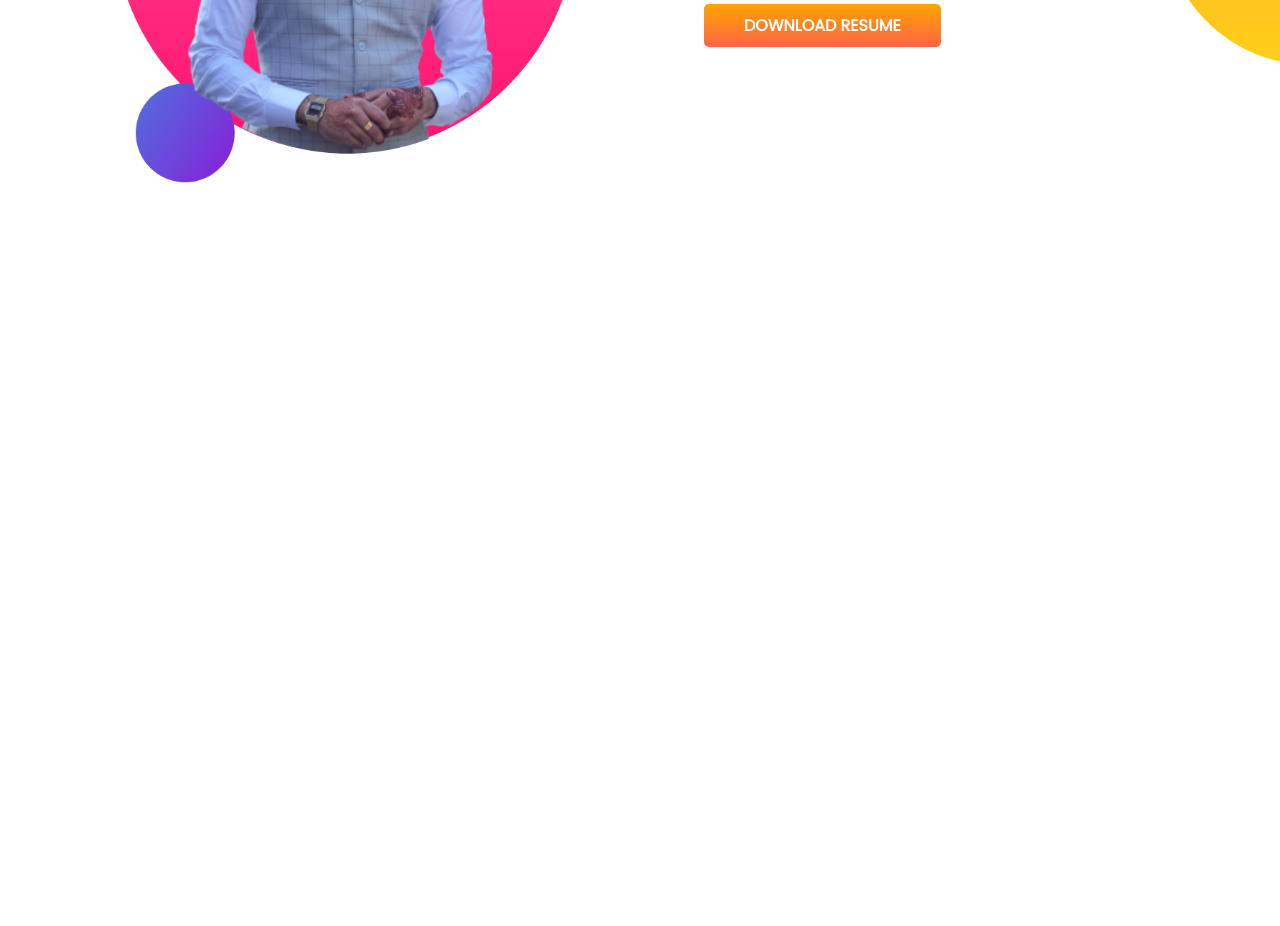
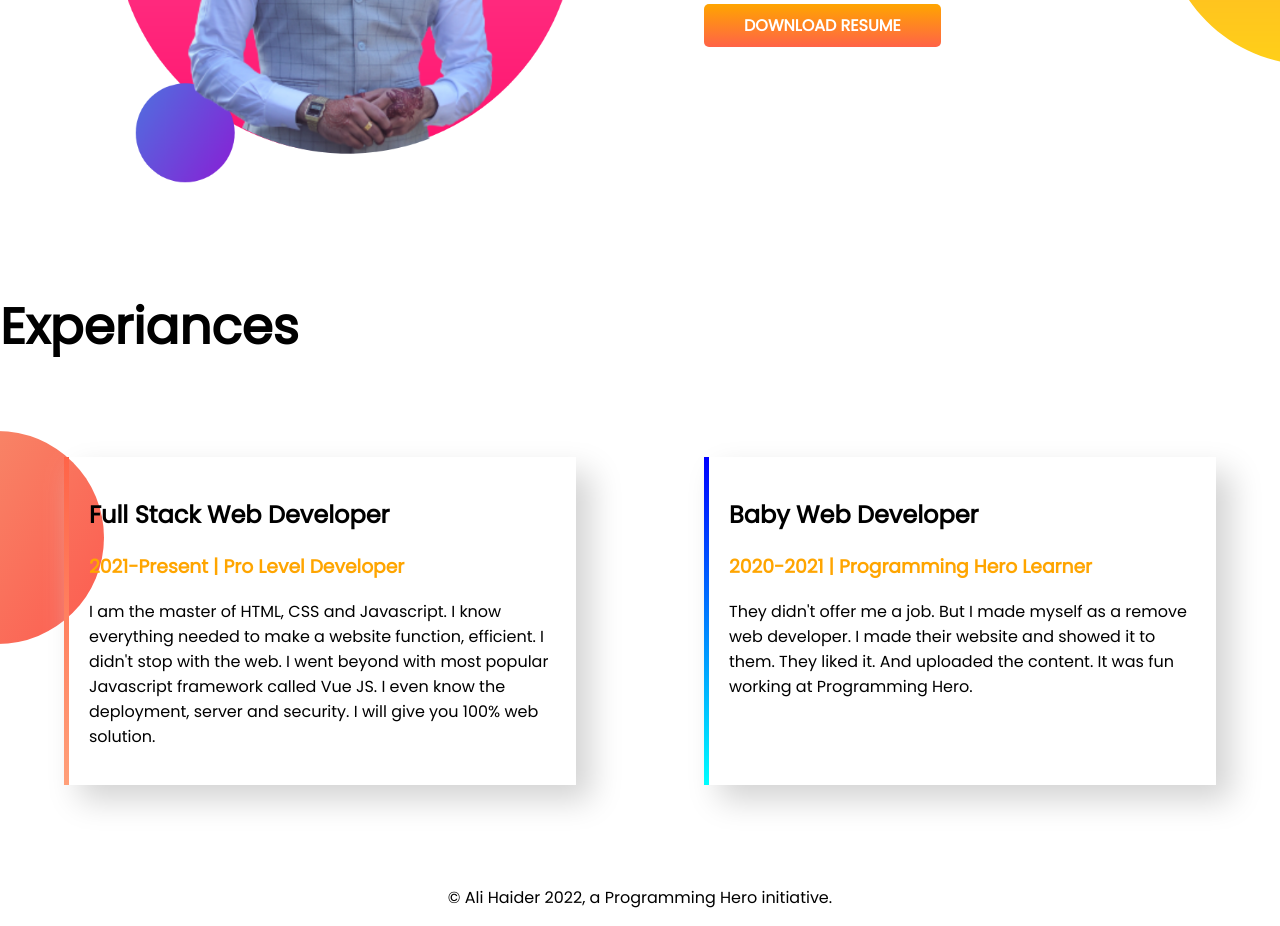
Before and after one commit to alihaider-dev/developer-portfolio, a plain HTML site: page index.html in a window 1280 px wide. Shown: the part 1024-1950 px from the top of the page. Before the commit the page ends 1314 px from the top, so only its background shows below. Drawn offline with Linux system fonts and the light colour scheme.

Commit message:
Experiance and Footer Section Added

```diff
--- a/index.html
+++ b/index.html
@@ -16,7 +16,7 @@
     <link rel="stylesheet" href="style.css" />
   </head>
   <body>
-    <section class="top-banner">
+    <section class="top-banner flexiable-container">
       <div class="half-width">
         <h1>Welcome To</h1>
         <h1><span class="orange-color">Ali Haider</span> World</h1>
@@ -38,7 +38,7 @@
         <img src="images/ali-pic-1.png" alt="Picture of Ali" />
       </div>
     </section>
-    <section class="dream-big">
+    <section class="dream-big flexiable-container">
       <div class="half-width">
         <img src="images/ali-pic-dream-big.png" alt="Picture of Ali" />
       </div>
@@ -58,5 +58,34 @@
         >
       </div>
     </section>
+    <section class="experiance">
+      <h1>Experiances</h1>
+      <div class="flexiable-container">
+        <div id="full-stack-web-dev" class="experiance-item">
+          <h2>Full Stack Web Developer</h2>
+          <h3 class="orange-color">2021-Present | Pro Level Developer</h3>
+          <p>
+            I am the master of HTML, CSS and Javascript. I know everything
+            needed to make a website function, efficient. I didn't stop with the
+            web. I went beyond with most popular Javascript framework called Vue
+            JS. I even know the deployment, server and security. I will give you
+            100% web solution.
+          </p>
+        </div>
+        <div id="baby-web-dev" class="experiance-item">
+          <h2>Baby Web Developer</h2>
+          <h3 class="orange-color">2020-2021 | Programming Hero Learner</h3>
+          <p>
+            They didn't offer me a job. But I made myself as a remove web
+            developer. I made their website and showed it to them. They liked
+            it. And uploaded the content. It was fun working at Programming
+            Hero.
+          </p>
+        </div>
+      </div>
+    </section>
+    <footer>
+      <p>© Ali Haider 2022, a Programming Hero initiative.</p>
+    </footer>
   </body>
 </html>
--- a/style.css
+++ b/style.css
@@ -9,7 +9,7 @@ h1 {
   color: orange;
 }
 
-section {
+.flexiable-container {
   display: flex;
   margin-bottom: 100px;
   padding-top: 50px;
@@ -41,3 +41,31 @@ section {
   background-repeat: no-repeat;
   background-position: right;
 }
+
+.experiance-item {
+  width: 40%;
+  margin-left: 5%;
+  margin-right: 5%;
+  box-shadow: 15px 15px 30px lightgray;
+  padding: 20px;
+}
+
+.experiance {
+  background-image: url(images/exp-bg.png);
+  background-repeat: no-repeat;
+  background-position: left center;
+}
+#full-stack-web-dev {
+  border-left: 5px solid;
+  border-image: linear-gradient(#ff6448, #ff9f79);
+  border-image-slice: 1;
+}
+#baby-web-dev {
+  border-left: 5px solid;
+  border-image: linear-gradient(blue, cyan);
+  border-image-slice: 1;
+}
+
+footer p {
+  text-align: center;
+}
```
